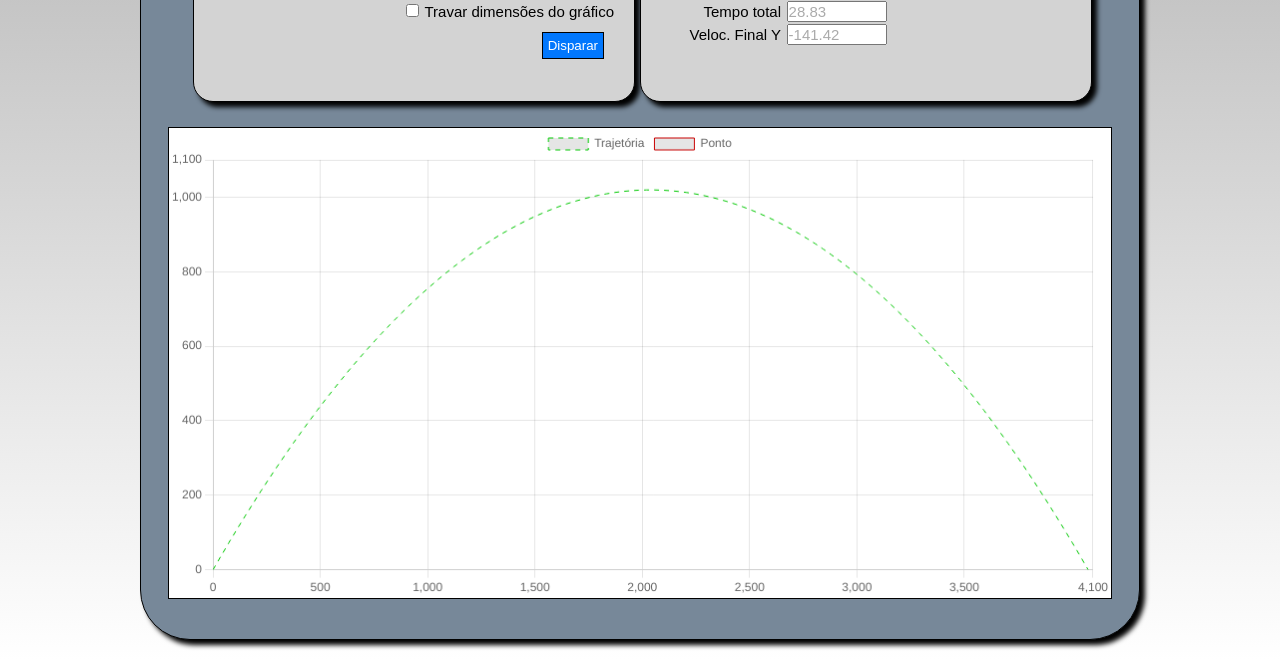
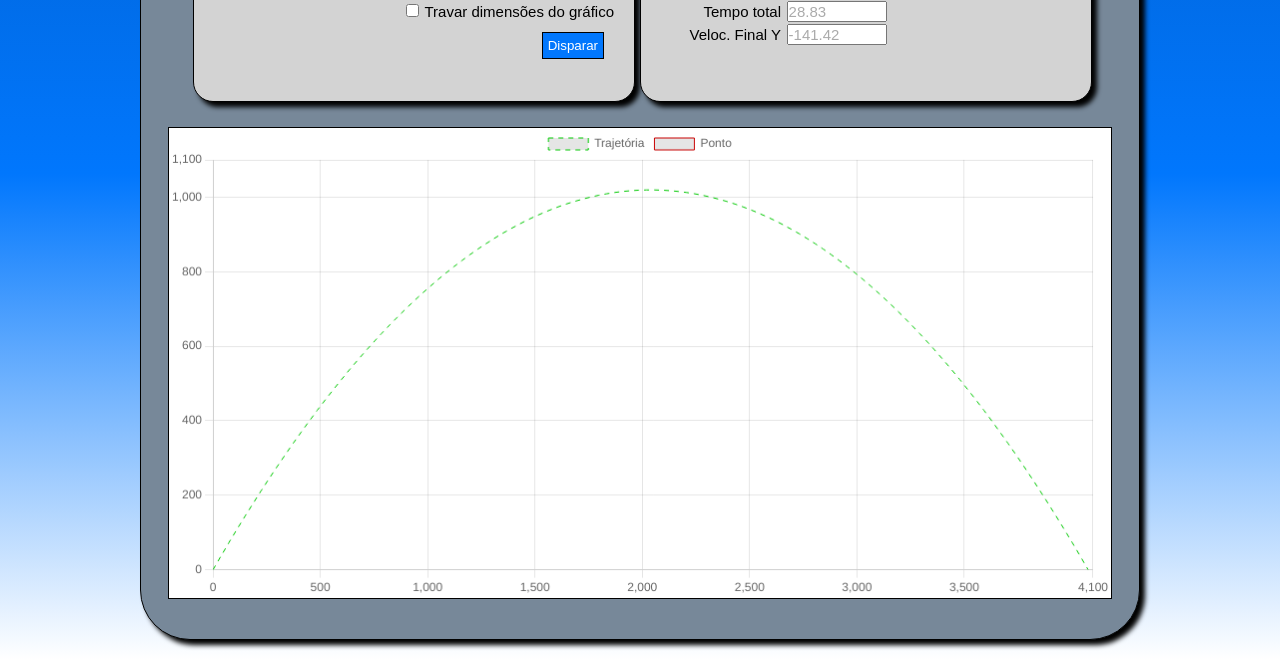
Before and after one commit to AlessandroFeitosa/Lancamento, a plain HTML site: page index.html in a window 1280 px wide. Shown: the part 312-972 px from the top of the page. Drawn offline with nearby package versions, Linux system fonts and the light colour scheme.

Commit message:
atualizacao

```diff
--- a/style.css
+++ b/style.css
@@ -4,6 +4,7 @@
     margin: 0;
     box-sizing: border-box;
 }
+
 /* -------------- RESET --------------- */
 
 /* -------------- FONTS --------------- */
@@ -22,6 +23,7 @@
     --seventh-color: rgb(0, 92, 200);
     --main-font: 'Poppins', sans-serif;
 }
+
 /* -------------- VARIÁVEIS --------------- */
 
 /* -------------- GERAIS --------------- */
@@ -36,10 +38,10 @@ body {
     justify-content: center;
     margin: 0, auto;
     text-align: center;
-    background-image: linear-gradient(var(--fifth-color), var(--fourth-color));
+    background-image: linear-gradient(var(--seventh-color), var(--sixth-color), var(--fourth-color));
 }
 
-h1{
+h1 {
     font-size: 5rem;
     color: white;
     text-shadow: 3px 3px black;
@@ -47,10 +49,11 @@ h1{
 }
 
 /* Chart.js */
-canvas{
+canvas {
     background-color: var(--fourth-color);
     border: 1px solid var(--third-color);
 }
+
 /* -------------- GERAIS --------------- */
 
 /* -------------- SEÇÃO --------------- */
@@ -66,6 +69,7 @@ canvas{
     flex-direction: column;
     align-items: center;
 }
+
 /* -------------- SEÇÃO --------------- */
 
 /* -------------- ENTRADA E SAÍDA DE DADOS --------------- */
@@ -87,6 +91,7 @@ canvas{
     background-color: var(--second-color);
     height: 25rem;
 }
+
 /* Caixa de saída de resultados */
 .resultados {
     padding: 2rem;
@@ -97,17 +102,20 @@ canvas{
     background-color: var(--second-color);
     height: 25rem;
 }
+
 /* Rótulos dos campos de entrada */
 .lbl_input {
     font-size: 1.5rem;
     display: inline-block;
     width: 16rem;
 }
+
 /* Campos de entrada de dados */
 .text_input {
     font-size: 1.5rem;
     width: 10rem;
 }
+
 /* Rótulos dos campos de saída */
 .lbl_output {
     font-size: 1.5rem;
@@ -115,27 +123,32 @@ canvas{
     width: 12rem;
     text-align: right;
 }
+
 /* Campos de saída */
 .text_output {
     font-size: 1.5rem;
     color: var(--fifth-color);
     width: 10rem;
 }
+
 /* Botões Sliders */
 .slider:hover {
     cursor: pointer;
-  }
+}
+
 /* Botão disparar */
-.botao{
+.botao {
     background-color: var(--sixth-color);
     padding: 0.5rem;
     margin: 1rem;
     border: 1px solid black;
     color: white;
 }
-.botao:hover{
+
+.botao:hover {
     background-color: var(--seventh-color);
 }
+
 /* -------------- ENTRADA E SAÍDA DE DADOS --------------- */
 
 /* -------------- GRÁFICO --------------- */
@@ -147,4 +160,5 @@ canvas{
     justify-content: center;
     align-items: center;
 }
+
 /* -------------- GRÁFICO --------------- */
```
